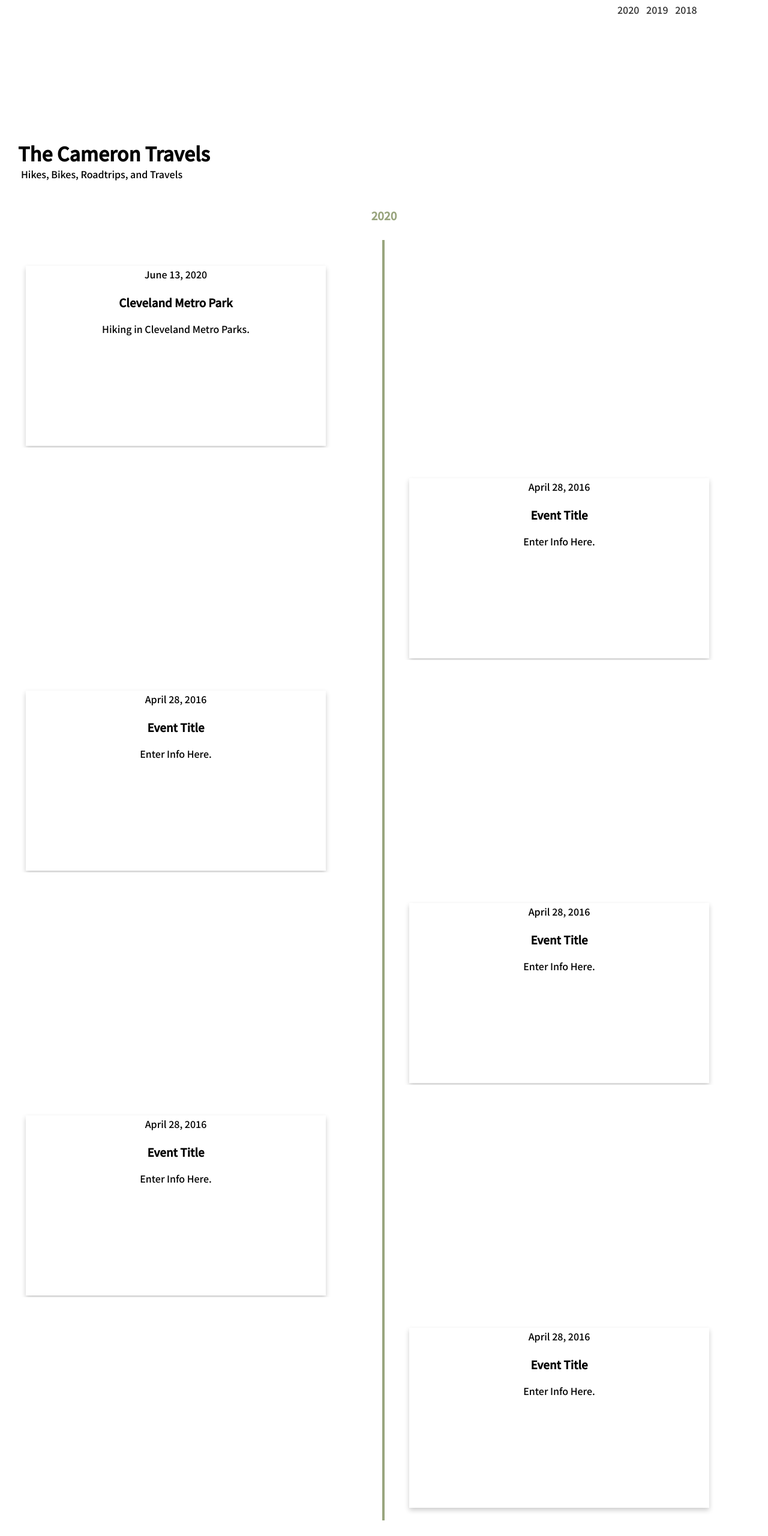
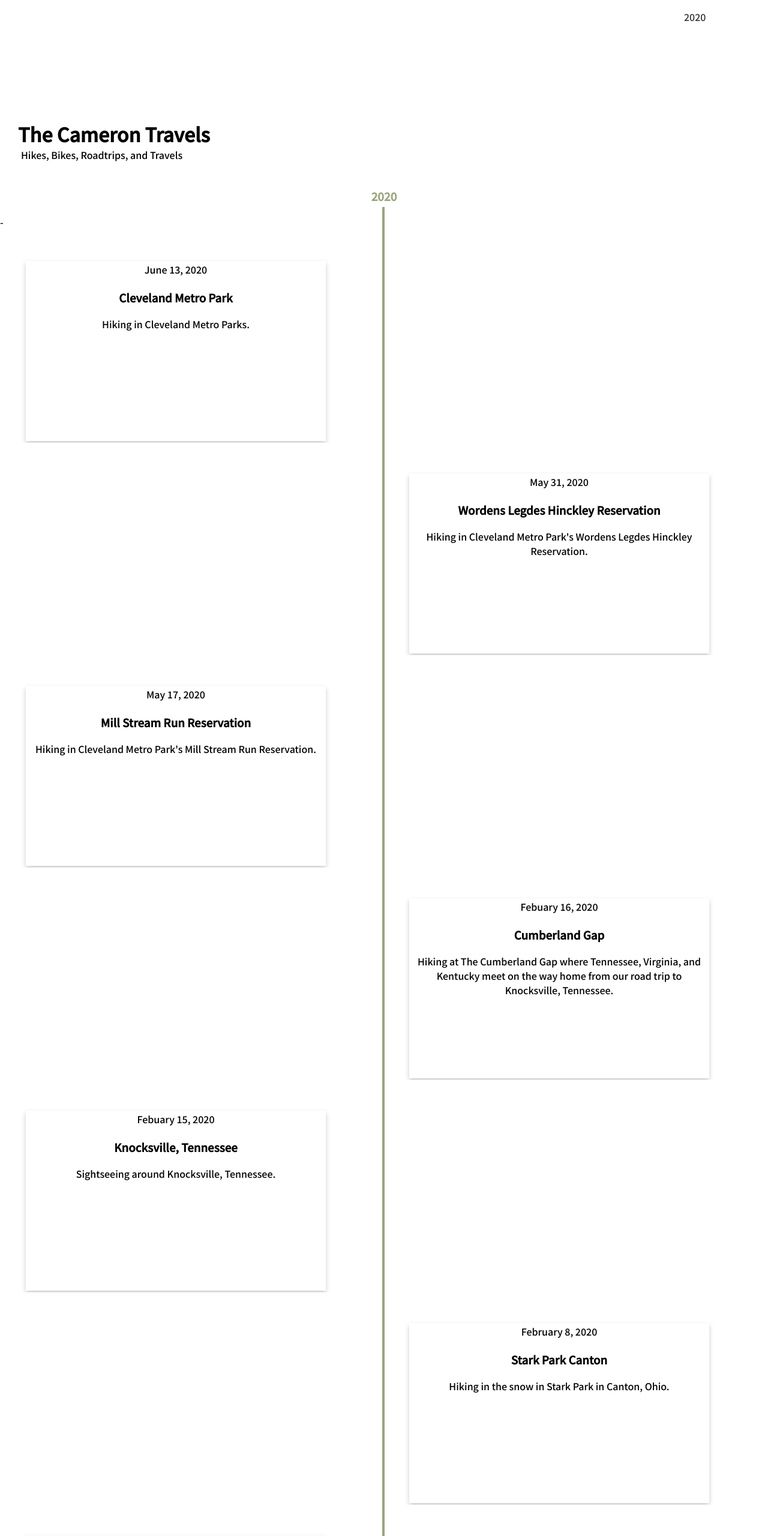
Before and after one commit to kylie-cameron/CameronHikes-Travels, a plain HTML site: page index.html in a window 1280 px wide. Shown: the top 2560 px of the page at 60% size. Drawn offline with Linux system fonts and the light colour scheme; a script that the page names is missing.

Commit message:
Add files via upload

```diff
--- a/index.html
+++ b/index.html
@@ -8,7 +8,25 @@
 		<script src="scripts/main.js"></script>
 		<link href="https://fonts.googleapis.com/css2?family=Noto+Sans+SC:wght@500&display=swap" rel="stylesheet">
 		<link rel='icon' href='favicon.ico' type='image/x-icon'/ >
+	<!--this prevents right clicking-->
+				<script type="text/javascript">
+		function disableselect(e){
+		return false
+		}
 
+		function reEnable(){
+		return true
+		}
+
+		//if IE4+
+		document.onselectstart=new Function ("return false")
+		document.oncontextmenu=new Function ("return false")
+		//if NS6
+		if (window.sidebar){
+		document.onmousedown=disableselect
+		document.onclick=reEnable
+		}
+		</script>
 	</head>
 
 <!--this is the main part of my website, the "projects" section-->
@@ -16,17 +34,14 @@
 	<body>
 		<header>
 <!--Navbar-->
-			<nav><ul>
+			<navbar id="navbar"><ul>
 				<li><a href="#2020">2020</a></li>
-				<li><a href="#2019">2019</a></li>
-				<li><a href="#2018">2018</a></li>
-			</ul></nav>
+			</ul></navbar>
 		</header>
 <!--Title-->
 			<h1 id="thecamerontravels" class="thecamerontravels"><strong>The Cameron Travels</strong></h1>
 			<p id="thecamerontravelsp" class="thecamerontravelsp">Hikes, Bikes, Roadtrips, and Travels</p>
 		</body>
-
 		<section>
 			<body><br>
 
@@ -56,44 +71,20 @@
 					</div>
 				</td>
 
- <td style="background-color:#ffffff;" >
-					<div class="cardd"style="text-align:center">
+<td></td>
+			</tr>
+			<tr style="background-color:#ffffff;">
+			    <td></td>
+
+ 				<td style="background-color:#ffffff;" >
+					<div class="card"style="text-align:center">
 		  				<div class="container" style="text-align:center">
-		    			 <span>April 28, 2016</span>
+		    			 <span>May 31, 2020</span>
                     </div>
                     <div class="timeline-marker"></div>
                     <div class="timeline-content">
-                        <h3 class="timeline-title">Event Title</h3>
-                        <p>Enter Info Here. </p>
-                    </div>
-					  </div>
-					</div>
-				</td>
-			</tr>
-			<tr style="background-color:#ffffff;">
-			    <td style="background-color:#ffffff;" style="text-align:center">
-					<div class="cardd" style="text-align:center">
-		  				<div class="container">
-		    			 <span>April 28, 2016</span>
-                    </div>
-                    <div class="timeline-marker"></div>
-                    <div class="timeline-content">
-                        <h3 class="timeline-title">Event Title</h3>
-                        <p>Enter Info Here. </p>
-                    </div>
-					  </div>
-					</div>
-				</td>
-
- <td style="background-color:#ffffff;" >
-					<div class="card"style="text-align:center">
-		  				<div class="container" style="text-align:center">
-		    			 <span>April 28, 2016</span>
-                    </div>
-                    <div class="timeline-marker"></div>
-                    <div class="timeline-content">
-                        <h3 class="timeline-title">Event Title</h3>
-                        <p>Enter Info Here. </p>
+                        <h3 class="timeline-title">Wordens Legdes Hinckley Reservation</h3>
+                        <p>Hiking in Cleveland Metro Park's Wordens Legdes Hinckley Reservation. </p>
                     </div>
 					  </div>
 					</div>
@@ -103,55 +94,31 @@
 			    <td style="background-color:#ffffff;" style="text-align:center">
 					<div class="card" style="text-align:center">
 		  				<div class="container">
-		    			 <span>April 28, 2016</span>
+		    			 <span>May 17, 2020</span>
                     </div>
                     <div class="timeline-marker"></div>
                     <div class="timeline-content">
-                        <h3 class="timeline-title">Event Title</h3>
-                        <p>Enter Info Here. </p>
+                        <h3 class="timeline-title">Mill Stream Run Reservation</h3>
+                        <p>Hiking in Cleveland Metro Park's Mill Stream Run Reservation. </p>
                     </div>
 					  </div>
 					</div>
 				</td>
 
- <td style="background-color:#ffffff;" >
-					<div class="cardd"style="text-align:center">
-		  				<div class="container" style="text-align:center">
-		    			 <span>April 28, 2016</span>
-                    </div>
-                    <div class="timeline-marker"></div>
-                    <div class="timeline-content">
-                        <h3 class="timeline-title">Event Title</h3>
-                        <p>Enter Info Here. </p>
-                    </div>
-					  </div>
-					</div>
-				</td>
+ <td></td>
 			</tr>
 			<tr style="background-color:#ffffff;">
-			    <td style="background-color:#ffffff;" style="text-align:center">
-					<div class="cardd" style="text-align:center">
-		  				<div class="container">
-		    			 <span>April 28, 2016</span>
-                    </div>
-                    <div class="timeline-marker"></div>
-                    <div class="timeline-content">
-                        <h3 class="timeline-title">Event Title</h3>
-                        <p>Enter Info Here. </p>
-                    </div>
-					  </div>
-					</div>
-				</td>
+<td></td>
 
  <td style="background-color:#ffffff;" >
 					<div class="card"style="text-align:center">
 		  				<div class="container" style="text-align:center">
-		    			 <span>April 28, 2016</span>
+		    			 <span>Febuary 16, 2020</span>
                     </div>
                     <div class="timeline-marker"></div>
                     <div class="timeline-content">
-                        <h3 class="timeline-title">Event Title</h3>
-                        <p>Enter Info Here. </p>
+                        <h3 class="timeline-title">Cumberland Gap</h3>
+                        <p>Hiking at The Cumberland Gap where Tennessee, Virginia, and Kentucky meet on the way home from our road trip to Knocksville, Tennessee. </p>
                     </div>
 					  </div>
 					</div>
@@ -161,26 +128,66 @@
 			    <td style="background-color:#ffffff;" style="text-align:center">
 					<div class="card" style="text-align:center">
 		  				<div class="container">
-		    			 <span>April 28, 2016</span>
+		    			 <span>Febuary 15, 2020</span>
                     </div>
                     <div class="timeline-marker"></div>
                     <div class="timeline-content">
-                        <h3 class="timeline-title">Event Title</h3>
-                        <p>Enter Info Here. </p>
+                        <h3 class="timeline-title">Knocksville, Tennessee</h3>
+                        <p>Sightseeing around Knocksville, Tennessee. </p>
                     </div>
 					  </div>
 					</div>
 				</td>
 
+ <td></td>
+			</tr>
+			<tr style="background-color:#ffffff;">
+<td></td>
+
  <td style="background-color:#ffffff;" >
-					<div class="cardd"style="text-align:center">
+					<div class="card"style="text-align:center">
 		  				<div class="container" style="text-align:center">
-		    			 <span>April 28, 2016</span>
+		    			 <span>February 8, 2020</span>
                     </div>
                     <div class="timeline-marker"></div>
                     <div class="timeline-content">
-                        <h3 class="timeline-title">Event Title</h3>
-                        <p>Enter Info Here. </p>
+                        <h3 class="timeline-title">Stark Park Canton</h3>
+                        <p>Hiking in the snow in Stark Park in Canton, Ohio. </p>
+                    </div>
+					  </div>
+					</div>
+				</td>
+			</tr>
+-
+			 <tr style="background-color:#ffffff;">
+			    <td style="background-color:#ffffff;" style="text-align:center">
+					<div class="card" style="text-align:center">
+		  				<div class="container">
+		    			 <span>February 2, 2020</span>
+                    </div>
+                    <div class="timeline-marker"></div>
+                    <div class="timeline-content">
+                        <h3 class="timeline-title">McConnells Mill State Park</h3>
+                        <p>HKiking in McConnells Mill State Park in Ohio.</p>
+                    </div>
+					  </div>
+					</div>
+				</td>
+
+ <td></td>
+			</tr>
+			<tr style="background-color:#ffffff;">
+<td></td>
+
+ <td style="background-color:#ffffff;" >
+					<div class="card"style="text-align:center">
+		  				<div class="container" style="text-align:center">
+		    			 <span>January 11, 2020</span>
+                    </div>
+                    <div class="timeline-marker"></div>
+                    <div class="timeline-content">
+                        <h3 class="timeline-title">Dillon State Park</h3>
+                        <p>Hiking in Dillon State Park in Ohio.. </p>
                     </div>
 					  </div>
 					</div>
@@ -188,34 +195,22 @@
 			</tr>
 			<tr style="background-color:#ffffff;">
 			    <td style="background-color:#ffffff;" style="text-align:center">
-					<div class="cardd" style="text-align:center">
+					<div class="card" style="text-align:center">
 		  				<div class="container">
-		    			 <span>April 28, 2016</span>
+		    			 <span>January 2, 2020</span>
                     </div>
                     <div class="timeline-marker"></div>
                     <div class="timeline-content">
-                        <h3 class="timeline-title">Event Title</h3>
-                        <p>Enter Info Here. </p>
-                    </div>
-					  </div>
-					</div>
-				</td>
-
- <td style="background-color:#ffffff;" >
-					<div class="card"style="text-align:center">
-		  				<div class="container" style="text-align:center">
-		    			 <span>April 28, 2016</span>
-                    </div>
-                    <div class="timeline-marker"></div>
-                    <div class="timeline-content">
-                        <h3 class="timeline-title">Event Title</h3>
-                        <p>Enter Info Here. </p>
+                        <h3 class="timeline-title">Squire's Castle</h3>
+                        <p>Hiking in Cleveland Metro Park's Squire's Castle. </p>
                     </div>
 					  </div>
 					</div>
 				</td>
 			</tr>
 		</table>
+
+	<iframe src="https://www.google.com/maps/d/u/0/embed?mid=19Y8-Yftaim3_PAsdAhUpCHzqqKDPmfuP" width="100%" height="480" ></iframe>
               </body>
 		</section>
 
--- a/main.css
+++ b/main.css
@@ -1,7 +1,7 @@
 html, body {
 	font-family: 'Noto Sans SC', sans-serif;
 	margin: 0;
-  	padding: 0;
+  padding: 0;
 }
 /*Title and P for Title*/
 #thecamerontravels {
@@ -18,11 +18,16 @@ html, body {
   	padding: 0px;
 }
 /*Navbar*/
+#navbar {
+  background-color:white;
+  padding-left:1100px;
+  position: fixed;
+  top: 0;
+  width: 100%;
+  z-index: 1;
+}
 nav ul {
-	margin: 5px;
 	display: inline;
-	padding-right: 0px;
-	padding-left: 1020px;
 }
 nav ul li {
 	display: inline-block;
@@ -41,11 +46,10 @@ ul li a {
 ul li a:hover {
 	color:#99a57e;
 }
-
-
-.vl {
-	margin-top:400px;
-	padding-top:1630px;
+.vl
+ {
+	margin-top:345px;
+	padding-top:2715px;
   border-left: 6px solid green;
   height: 500px;
   position:absolute;
@@ -56,7 +60,15 @@ ul li a:hover {
 table {
 	align-content:center;
 }
-
+/*This affects the 2020*/
+a {
+  text-decoration:none;
+  color:#99a57e;
+  size::15px;
+}
+a:hover {
+  color:#333c2c;
+}
 .card {
   /* Add shadows to create the "card" effect */
   box-shadow: 0 4px 8px 0 rgba(0,0,0,0.2);
@@ -66,7 +78,6 @@ table {
   margin-left:40px;
   margin-top:50px;
 }
-
 /* On mouse-over, add a deeper shadow */
 .card:hover {
 	height:300px;
@@ -87,7 +98,6 @@ table {
   margin-left:40px;
   margin-top:50px;
 }
-
 /* On mouse-over, add a deeper shadow */
 .cardd:hover {
 	height:300px;
@@ -96,24 +106,7 @@ table {
 footer {
 	margin-top:50px;
 }
-a {
-	color:#333;
-	text-decoration:none;
+/*Google Map*/
+iframe {
+  margin-top:10px;
 }
-:root {
-  --mainColor: #99a57e;
-}
-
-a {
-  color: var(--mainColor);
-  text-decoration: none;
-}
-
-a:hover {
-  color: transparent;
-  -webkit-text-stroke: 1px var(--mainColor);
-}
-
- {
-
-}
```
